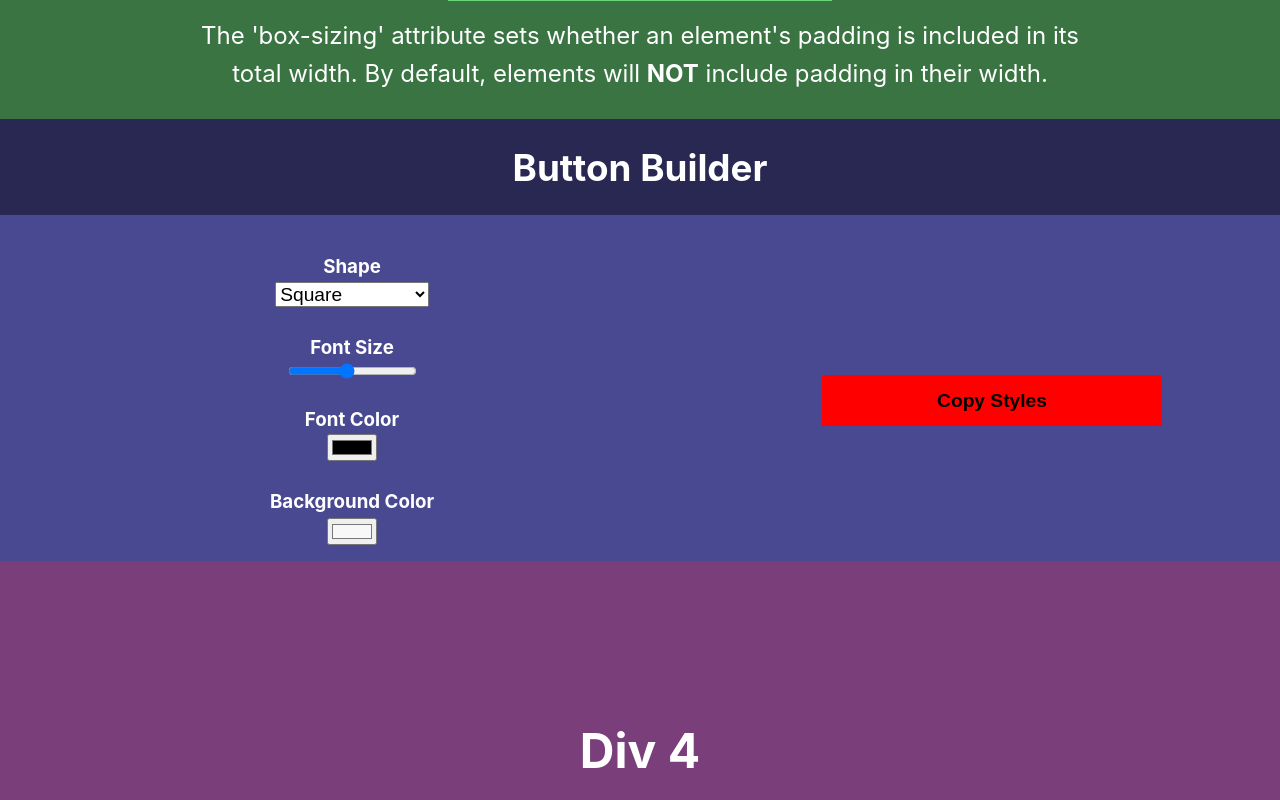
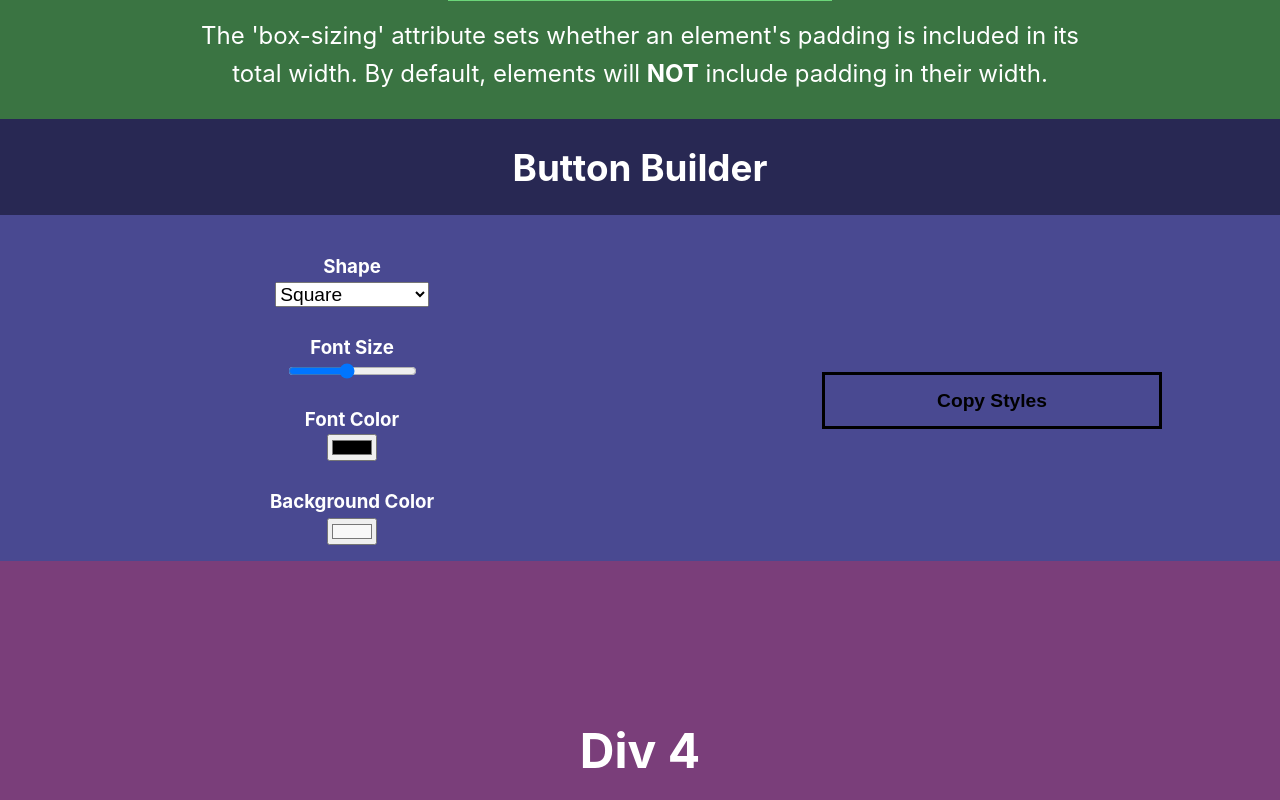
Before and after one commit to tylercorbett/css-showcase, a React (Create React App) app: page / in a window 1280 px wide. In both pictures the pointer is over the button "Copy Styles". Shown: the part 1037-1837 px from the top of the page. Built offline with nearby package versions, Linux system fonts and the light colour scheme.

Commit message:
changes on hover

```diff
--- a/src/components/buttonshowcase/ButtonShowcase.module.scss
+++ b/src/components/buttonshowcase/ButtonShowcase.module.scss
@@ -49,9 +49,11 @@
     border: none;
     color: black;
     cursor: pointer;
+    transition: .2s ease-in-out;
 }
 .myButton:hover {
-    background-color: red!important;
+    background-color: transparent!important;
+    border: 3px solid black;
 }
 .p {
     margin: 1% auto 0 auto;
```
